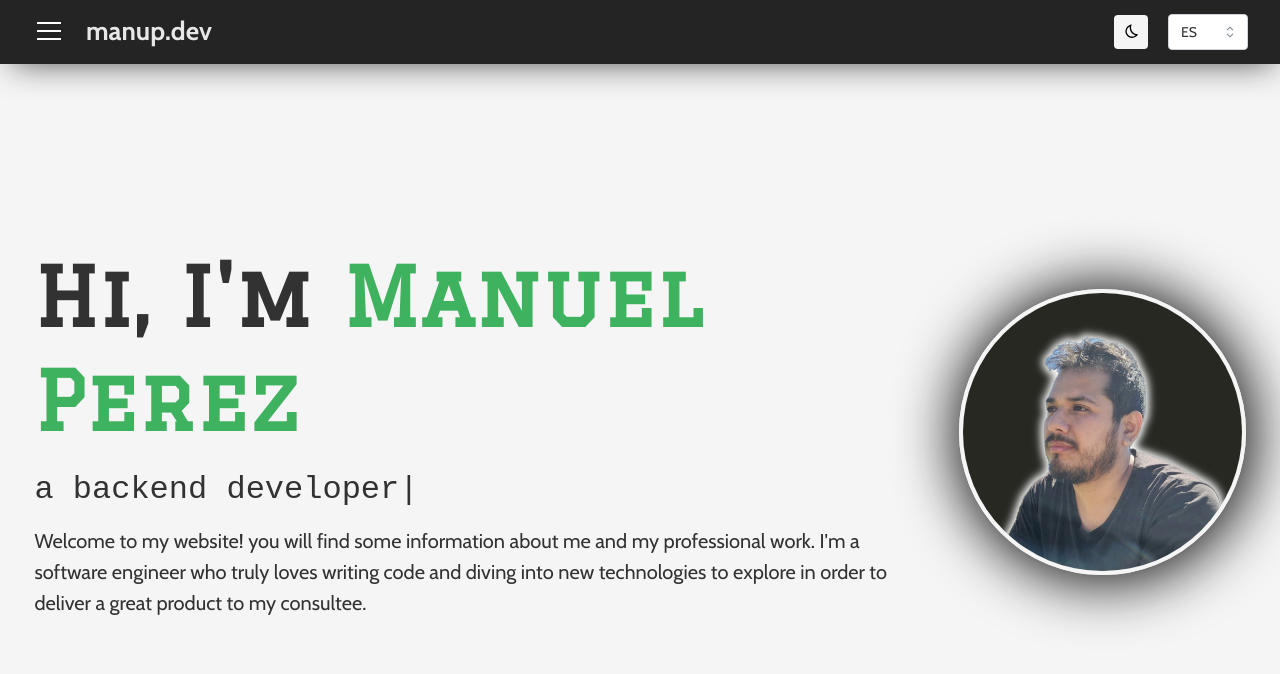
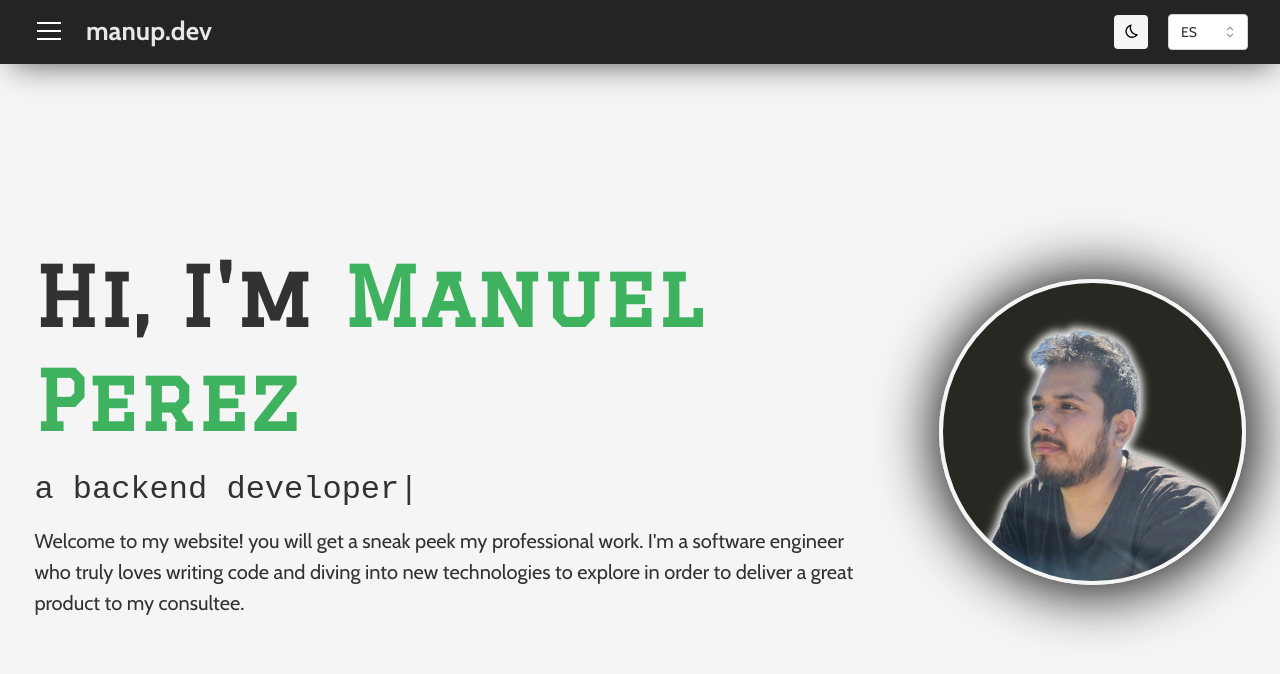
Before and after one commit to mperezy/manupdev, a React (Vite) app: page / in a window 1280 px wide. Shown: the top 674 px of the page. Built offline with nearby package versions, Linux system fonts and the light colour scheme; a web font is replaced by a local one.

Commit message:
Update home presentation verbiage
- Update ESLint rule to ignore commented line that are larger than 80 chars.

```diff
--- a/eslint.config.js
+++ b/eslint.config.js
@@ -35,6 +35,7 @@ export default tseslint.config(
         'error',
         {
           code: 80,
+          ignoreComments: true,
         },
       ],
 
--- a/src/pages/home.tsx
+++ b/src/pages/home.tsx
@@ -84,10 +84,10 @@ export default () => {
             ta={{ base: 'center', md: 'left' }}
             fz={{ base: 'lg', md: 'xl' }}
           >
-            Welcome to my website! you will find some information about me and
-            my professional work. I'm a software engineer who truly loves
-            writing code and diving into new technologies to explore in order to
-            deliver a great product to my consultee.
+            Welcome to my website! you will get a sneak peek my professional
+            work. I'm a software engineer who truly loves writing code and
+            diving into new technologies to explore in order to deliver a great
+            product to my consultee.
           </Text>
         </Stack>
 
```
